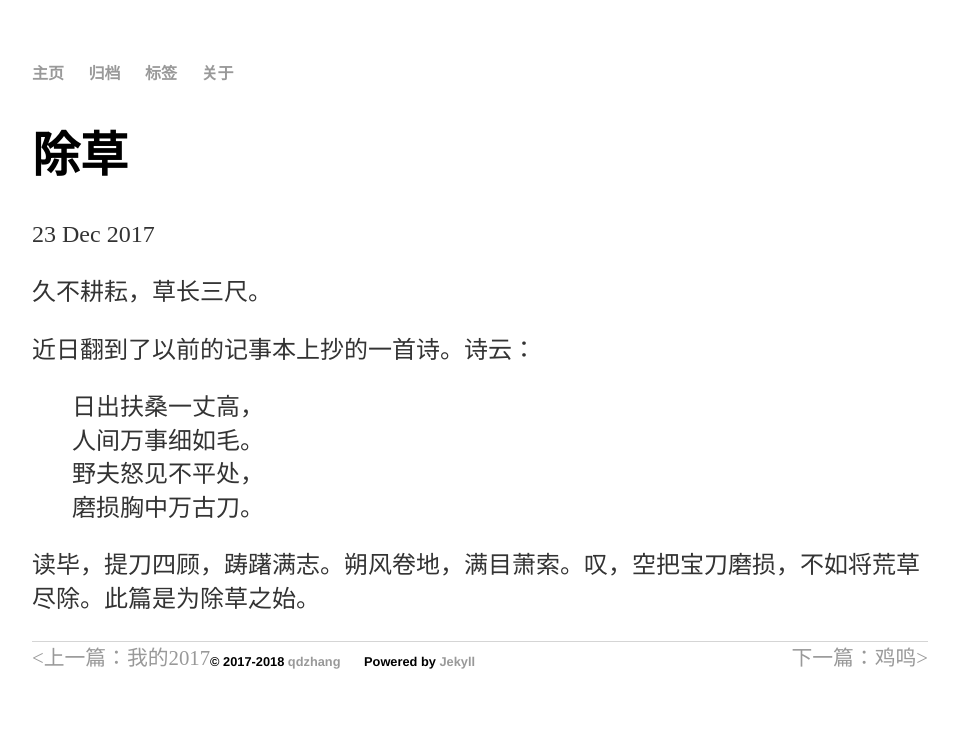
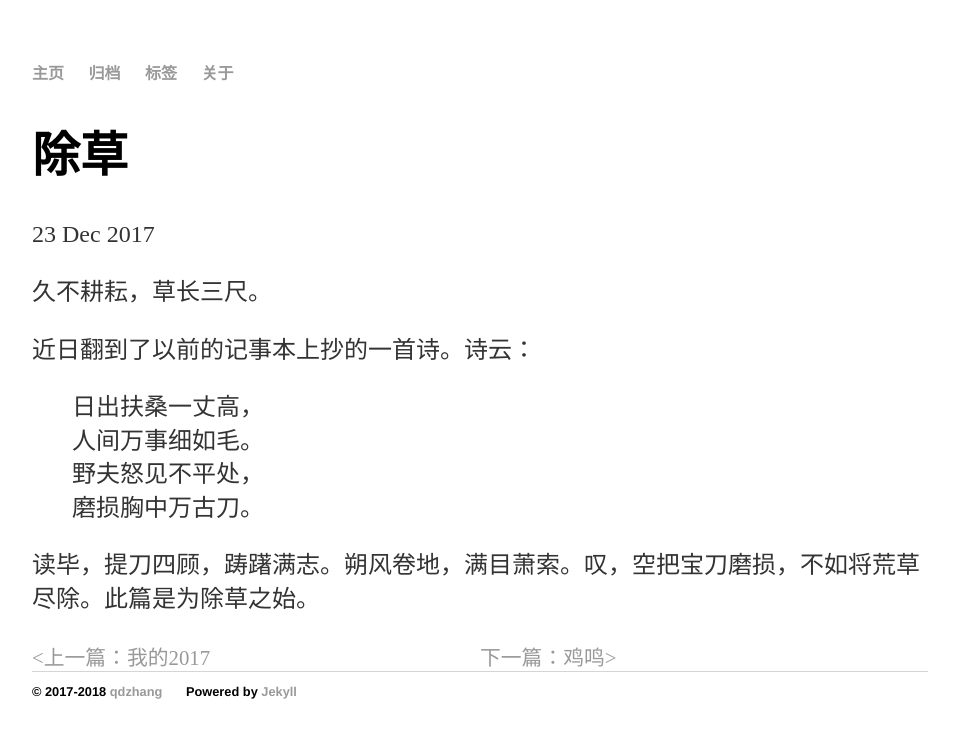
Before and after one commit to chqid/chqid.blog.io, a Jekyll site: the page built from _posts/2017-12-23-chucao.md, in a window 1280 px wide. Shown: the top 738 px of the page, without its empty margins (160-1118 px from the left). Built offline with Jekyll 4.4.1, drawn with Linux system fonts in a browser that asks for light colours.

Commit message:
fix post nav and footer

```diff
--- a/_includes/post-navigation.html
+++ b/_includes/post-navigation.html
@@ -1,4 +1,4 @@
-<div class="post">
+<div class="post-navigation">
 	<div class="nav-next">
 	{% if page.next %}
 	  <a href="{{ site.baseurl }}{{ page.next.url }}" title="{{ page.next.title }}">
--- a/assets/css/main.css
+++ b/assets/css/main.css
@@ -51,16 +51,19 @@ ul.posts li {
 
 /*------post-navigation-style-----*/
 .post-navigation{
-    font-size: 1.3em;
+    display: table;
+    width: 100%;
 }
 
 .nav-previous{
     display: table-cell;
+    width: 50%;
     float:right;
     font-size: 1.3em;
 }
 .nav-next{
     display: table-cell;
+    width: 50%;
     float:left;
     font-size: 1.3em;
 }
```
